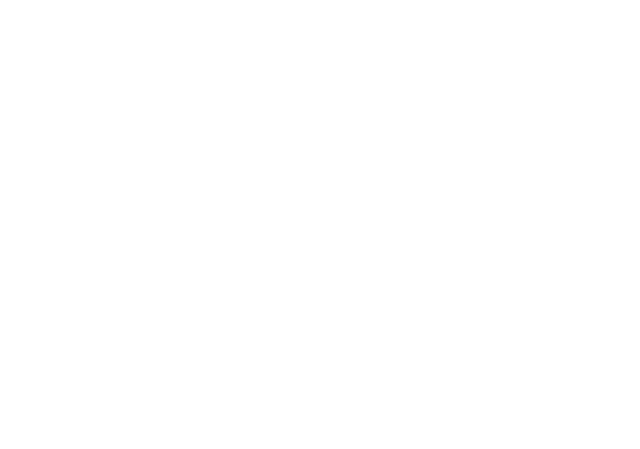
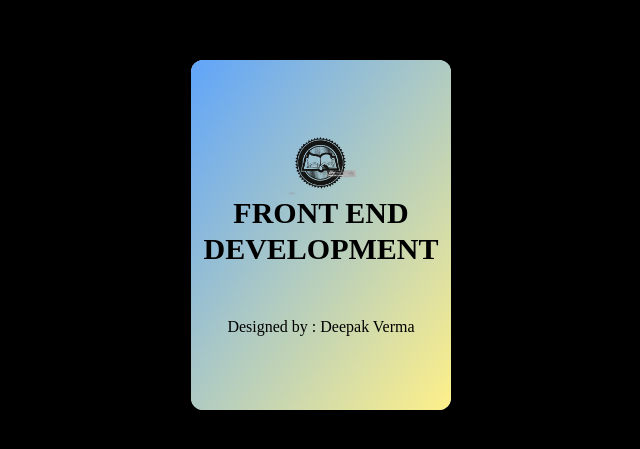
Before and after one commit to Deepakverma-556/creativity-task, a React (Create React App) app: page /book in a window 1280 px wide. Before the commit this address had no page. Shown: the part 165-614 px from the top of the page, without its empty margins (407-1047 px from the left). Built offline with nearby package versions, Linux system fonts and the light colour scheme.

Commit message:
create book

```diff
--- /dev/null
+++ b/babel.config.js
@@ -0,0 +1,17 @@
+// babel.config.js
+module.exports = {
+    presets: [
+        [
+            "@babel/preset-env",
+            {
+                "targets": {
+                    "node": "current"
+                }
+            }
+        ]
+    ],
+    plugins: [
+        "@babel/plugin-transform-classes",
+        "@babel/plugin-transform-class-properties"
+    ]
+};
--- a/package.json
+++ b/package.json
@@ -33,7 +33,10 @@
       "last 1 safari version"
     ]
   },
+
   "devDependencies": {
+    "@babel/plugin-transform-classes": "^7.25.9",
     "tailwindcss": "^3.4.16"
   }
+
 }
--- a/src/App.js
+++ b/src/App.js
@@ -6,6 +6,7 @@ import MenuIcon from './components/MenuIcon';
 import Moon from './components/Moon';
 import Dummy from './components/Dummy';
 import ReflectIcons from './components/ReflectIcons';
+import Book from './components/Book';
 
 function App() {
   return (
@@ -17,6 +18,7 @@ function App() {
         <Route path='/moon' element={<Moon />} />
         <Route path='/dummy' element={<Dummy />} />
         <Route path='/reflection' element={<ReflectIcons />} />
+        <Route path='/book' element={<Book />} />
       </Routes>
     </BrowserRouter>
   );
--- /dev/null
+++ b/src/components/Book.jsx
@@ -0,0 +1,28 @@
+import React from 'react'
+import logo from "../assets/images/book-logo.png"
+
+const Book = () => {
+  const year = new Date().getFullYear()
+  return (
+    <div className='bg-black min-h-screen flex pl-44 items-center justify-center font-macondo'>
+      <div className='book flex items-center flex-col px-3 group justify-center text-center relative w-[260px] h-[350px] max-sm:w-[175px] max-sm:h-[275px] rounded-xl bg-[#effffe] shadow-[1px_1px_12px] shadow-[#000] cursor-pointer'>
+        <p className='absolute top-3 right-3 text-xs'>Date : ../../{year}</p>
+        <p className='absolute bottom-3 text-xs'>(1)</p>
+        <p className='text-black text-lg font-bold leading-5 max-sm:text-base max-sm:leading-4'>To become a Front End Developer you need these skills</p>
+        <ul className='px-5 text-base max-sm:text-xs font-medium list-decimal text-left pt-8 max-sm:pt-6'>
+          <li>HTML</li>
+          <li>CSS</li>
+          <li>JAVASCRIPT</li>
+          <li>TESTING AND DEBUGGING</li>
+          <li>FRAMEWORKS AND LIBRARIES</li>
+        </ul>
+        <div className='cover px-4 group-hover:transition-all duration-300 absolute rounded-xl top-0 w-full h-full bg-cover items-center justify-center shadow-[1px_1px_12px] shadow-[#000] flex flex-col origin-left overflow-hidden bg-gradient-to-br from-blue-400 to-yellow-200'>
+          <img src={logo} alt="book-logo" className='h-16' />
+          <h1 className='font-bold text-3xl max-sm:text-[22px] max-sm:leading-6'>FRONT END DEVELOPMENT</h1>
+        <p className='pt-12'>Designed by : Deepak Verma</p></div>
+      </div>
+    </div>
+  )
+}
+
+export default Book
--- a/src/index.css
+++ b/src/index.css
@@ -1,7 +1,7 @@
 @tailwind base;
 @tailwind components;
 @tailwind utilities;
-
+@import url('https://fonts.googleapis.com/css2?family=Macondo&display=swap');
 /* ============================moon================== */
 
 .earth {
@@ -25,3 +25,10 @@
   -webkit-box-reflect: below 1px
     linear-gradient(to bottom, rgba(0, 0, 0, 0), rgba(0, 0, 0, 0.4));
 }
+
+.book{
+  perspective: 2000px;
+}
+.book:hover .cover{
+  transform: rotateY(-180deg);
+}
--- a/tailwind.config.js
+++ b/tailwind.config.js
@@ -9,6 +9,9 @@ module.exports = {
         md: '770px',
         lg:'1025px'
       },
+      fontFamily: {
+        macondo: ["Macondo", "serif"]
+      }
     },
   },
   plugins: [],
```
Also changed, not shown: src/assets/images/book-logo.png (added), 1 other file (tests, documents, lock files or other folders).
